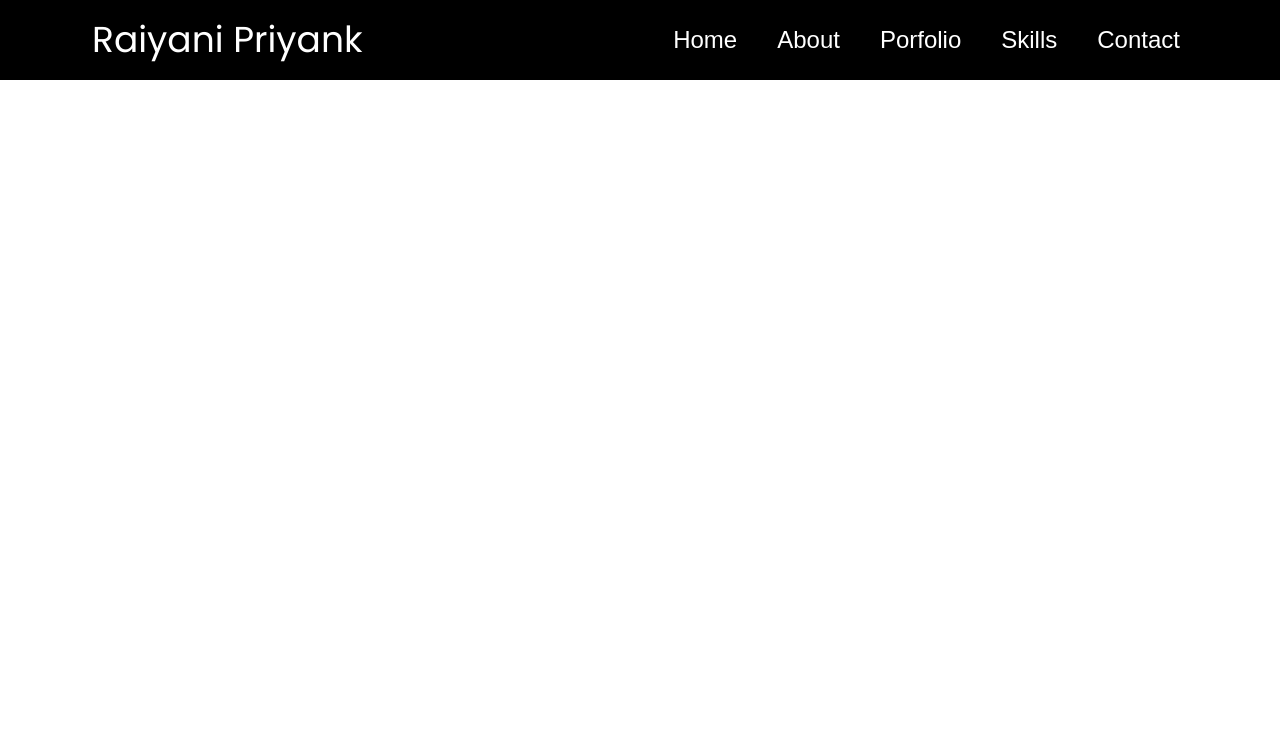
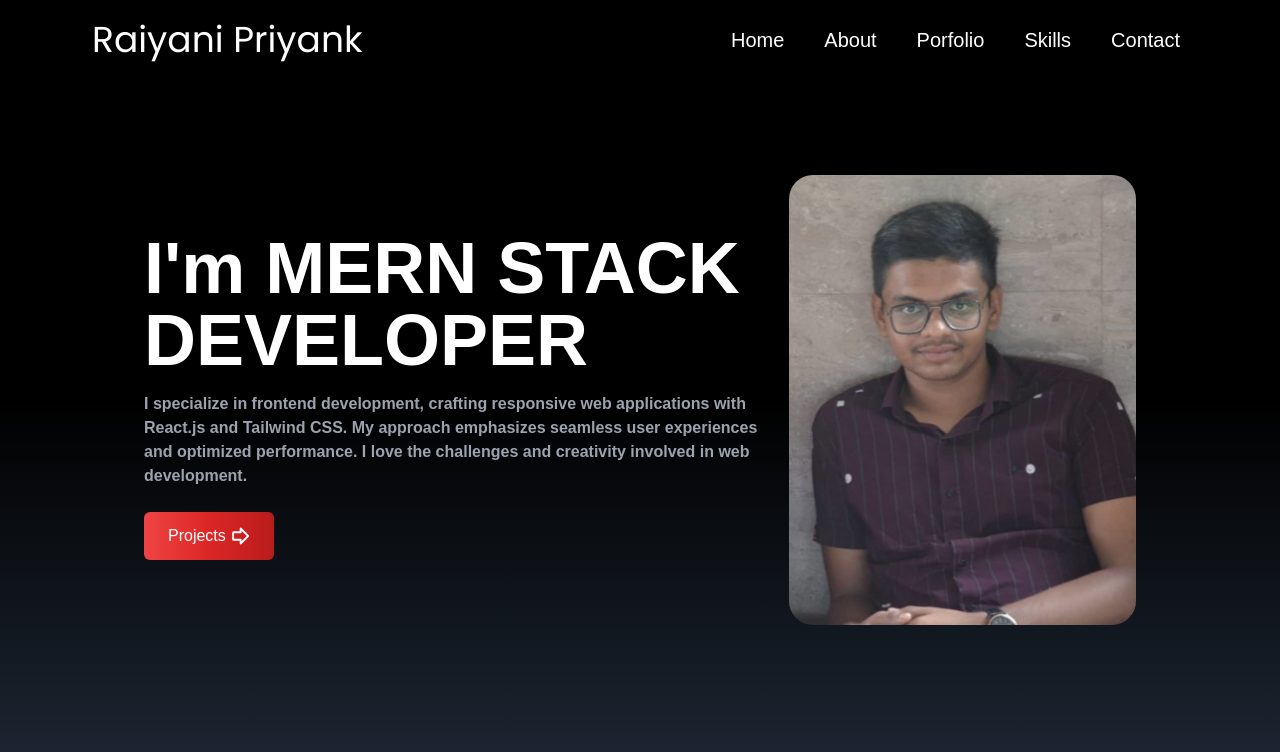
Before and after one commit to priyankRaiyani19/PersonalPortfolio, a React (Create React App) app: page / in a window 1280 px wide. Shown: the top 752 px of the page. Built offline with nearby package versions, Linux system fonts and the light colour scheme; a web font is replaced by a local one.

Commit message:
working on home page

```diff
--- a/src/components/Home.js
+++ b/src/components/Home.js
@@ -1,15 +1,35 @@
 import React from 'react';
-import HeroImg from '../assets/icons.jpg';
+import HeroImg from '../assets/Hero.jpg';
 import { PiArrowFatRightBold } from "react-icons/pi";
 
 const Home = () => {
     return (
-        <div>
-            <div>
-                <div>
-                    <h2>
+        <div name="home" className="h-screen w-full bg-gradient-to-b from-black via-black to-gray-800 ">
+
+            <div className="max-w-screen-lg mx-auto flex flex-col
+             items-center justify-center h-full px-4 md:flex-row ">
+                <div className="text-white flex flex-col justify-center h-full">
+                    <h2 className="text-4xl sm:text-7xl font-bold text-white">
                             I'm MERN STACK DEVELOPER
                     </h2>
+                    <p className=" text-gray-400 font-bold py-4 max-w-screen-2xl ">
+                        I specialize in frontend development, crafting responsive web applications with React.js and Tailwind CSS.
+                        My approach emphasizes seamless user experiences and optimized performance.
+                        I love the challenges and creativity involved in web development.
+                    </p>
+                    <div >
+                        <button className="group w-fit my-2 px-6 py-3 flex items-center rounded-md
+                        bg-gradient-to-r from-red-500 via-red-600 to-red-700 cursor-pointer ">
+                            Projects
+                            <span className=" text-white group-hover:rotate-90 duration-500">
+                                <PiArrowFatRightBold size={20} className=" ml-1"/>
+                            </span>
+
+                        </button>
+                    </div>
+                </div>
+                <div>
+                    <img src={HeroImg} alt="My photo" className="rounded-3xl mx-auto  h-[450px] w-[350px]  md:w-[825px]"/>
                 </div>
             </div>
 
--- a/src/components/NavBar.js
+++ b/src/components/NavBar.js
@@ -34,7 +34,7 @@ const NavBar = () => {
         <div className="flex justify-between items-center w-full
          h-20 text-white bg-black fixed px-[80px] py-[15px]">
             <div className="flex">
-                <h1 className="text-4xl ml-3 font-signature hidden lg:flex  ">
+                <h1 className="text-4xl ml-3 font-signature hidden lg:flex   ">
                     Raiyani Priyank
                 </h1>
                 <h1 className="text-4xl ml-2 font-signature sm:flex  lg:hidden ">
@@ -48,7 +48,7 @@ const NavBar = () => {
                         <li
                             key={id}
                             className="px-5 cursor-pointer capitalize
-                  font-medium text-white hover:scale-105 duration-200  text-2xl">
+                  font-medium text-white hover:scale-105 duration-200  text-xl hidden lg:flex">
                             {link}
                         </li>
                     ))}
@@ -71,7 +71,7 @@ const NavBar = () => {
                         {Links.map(({id, link}) => (
                             <li
                                 key={id}
-                                className="px-4 cursor-pointer capitalize py-6 text-5xl">
+                                className="px-4 cursor-pointer capitalize py-6 text-3xl">
                                 {link}
                             </li>
                         ))}
```
Also changed, not shown: src/assets/Hero.jpg.
